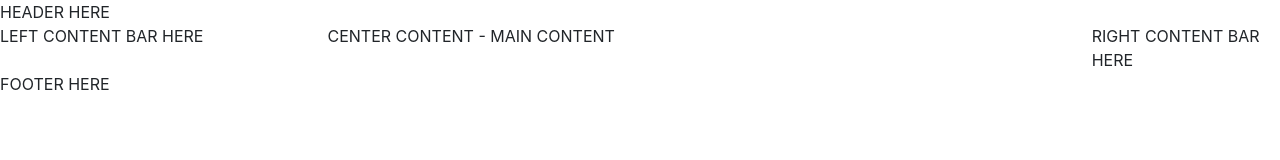
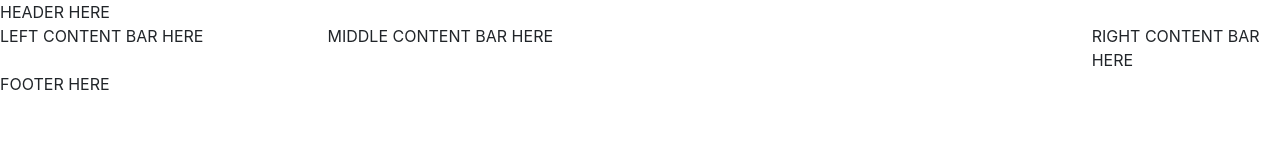
Before and after one commit to Poletay/examples, a React app: page / in a window 1280 px wide. Shown: the top 160 px of the page. Built offline with nearby package versions, Linux system fonts and the light colour scheme; the HTML template or start-up script is replaced by a standard one.

Commit message:
add main components for parts of layout

```diff
--- a/src/components/App.jsx
+++ b/src/components/App.jsx
@@ -1,17 +1,32 @@
 import React from 'react';
+import Header from './Header';
+import LeftContent from './LeftContent';
+import MiddleContent from './MiddleContent';
+import RightContent from './RightContent';
+import Footer from './Footer';
 
 const App = () => (
   <div className="main">
     <div className="row">
-      <div className="col-12">HEADER HERE</div>
+      <div className="col-12">
+        <Header />
+      </div>
     </div>
     <div className="row">
-      <div className="col-3">LEFT CONTENT BAR HERE</div>
-      <div className="col-7">CENTER CONTENT - MAIN CONTENT</div>
-      <div className="col-2">RIGHT CONTENT BAR HERE</div>
+      <div className="col-3">
+        <LeftContent />
+      </div>
+      <div className="col-7">
+        <MiddleContent />
+      </div>
+      <div className="col-2">
+        <RightContent />
+      </div>
     </div>
     <div className="row">
-      <div className="col-12">FOOTER HERE</div>
+      <div className="col-12">
+        <Footer />
+      </div>
     </div>
   </div>
 );
--- /dev/null
+++ b/src/components/Footer/index.jsx
@@ -0,0 +1,9 @@
+import React from 'react';
+
+const Footer = () => (
+  <div className="row">
+    <div className="col-12">FOOTER HERE</div>
+  </div>
+);
+
+export default Footer;
--- /dev/null
+++ b/src/components/Header/index.jsx
@@ -0,0 +1,9 @@
+import React from 'react';
+
+const Header = () => (
+  <div className="row">
+    <div className="col-12">HEADER HERE</div>
+  </div>
+);
+
+export default Header;
--- /dev/null
+++ b/src/components/LeftContent/index.jsx
@@ -0,0 +1,9 @@
+import React from 'react';
+
+const LeftContent = () => (
+  <div className="left-content">
+    LEFT CONTENT BAR HERE
+  </div>
+);
+
+export default LeftContent;
--- /dev/null
+++ b/src/components/MiddleContent/index.jsx
@@ -0,0 +1,9 @@
+import React from 'react';
+
+const MiddleContent = () => (
+  <div className="left-content">
+    MIDDLE CONTENT BAR HERE
+  </div>
+);
+
+export default MiddleContent;
--- /dev/null
+++ b/src/components/RightContent/index.jsx
@@ -0,0 +1,9 @@
+import React from 'react';
+
+const RightContent = () => (
+  <div className="right-content">
+    RIGHT CONTENT BAR HERE
+  </div>
+);
+
+export default RightContent;
```
